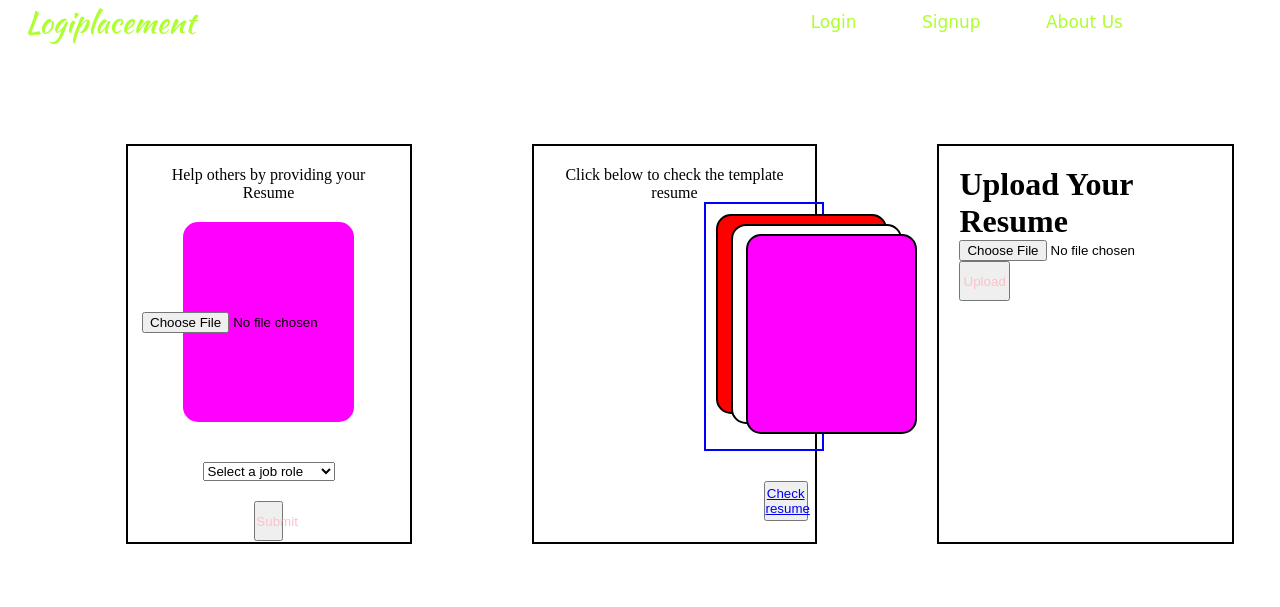
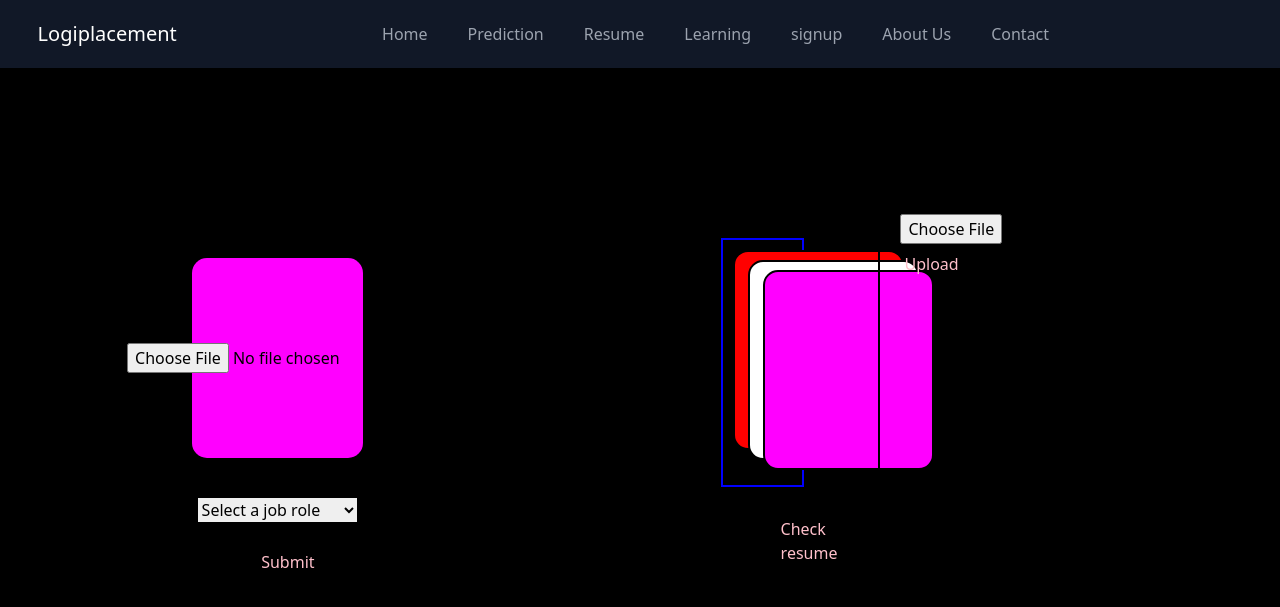
Before and after one commit to Kishanukani/PP, a Django app: page /resumepage/ in a window 1280 px wide. Shown: the top 607 px of the page. Run offline with Django 5.2, Linux system fonts and the light colour scheme; parts of the project's set-up code (start-up, migrations or seed data) failed here and were passed over.

Commit message:
Resume working navbar done

```diff
--- a/PP/templates/Resume.html
+++ b/PP/templates/Resume.html
@@ -5,6 +5,9 @@
   <meta charset="UTF-8" />
   <meta name="viewport" content="width=device-width, initial-scale=1.0" />
   <title>ResuemPage</title>
+  <link href="https://unpkg.com/tailwindcss@^2/dist/tailwind.min.css" rel="stylesheet">
+  {% load static %}
+  <link rel="stylesheet" href="{% static '/final.css' %}" />
   <link
     href="https://fonts.googleapis.com/css2?family=Kaushan+Script&amp;family=Oxygen:wght@300;400;700&amp;family=Poppins:wght@100&amp;display=swap"
     rel="stylesheet">
@@ -12,7 +15,7 @@
   <link rel="stylesheet" href="{% static 'style.css' %}" />
 </head>
 
-<body style="background-color: white;">
+<!-- <body style="background-color: white;">
 
   <div class="container">
     <div class="navbar">
@@ -27,7 +30,30 @@
       </nav>
       <img src=" /static/Logo/menu.png" class="menuicon" alt="menu image">
     </div>
+  </div> -->
+
+<header class="text-gray-400 bg-gray-900 body-font">
+  <div class="container mx-auto flex flex-wrap p-5 flex-col md:flex-row items-center">
+    <a class="flex title-font font-medium items-center text-white mb-4 md:mb-0">
+      <span class="ml-3 text-xl" id="title1">Logiplacement</span>
+    </a>
+    <nav class="md:ml-auto md:mr-auto flex items-center text-base justify-center gap-5">
+      <a class="ml-5 mr-5 hover:text-white" href="{% url 'home' %}">Home</a>
+      <a class="mr-5 hover:text-white" href="{% url 'prediction' %}">Prediction</a>
+      <a class="mr-5 hover:text-white" href="{% url 'resumepage' %}">Resume</a>
+      <a class="mr-5 hover:text-white" href="{% url 'learning' %}">Learning</a>
+      <a class="mr-5 hover:text-white" href="{% url 'signup' %}">signup</a>
+      <a class="mr-5 hover:text-white">About Us</a>
+      <a class="mr-5 hover:text-white">Contact</a>
+
+    </nav>
+    <!-- HTML !-->
   </div>
+</header>
+
+
+
+
 
 <div class="container">
   <div class="uploadresume">
```
Lines whose indentation alone changed are shown as unchanged.
